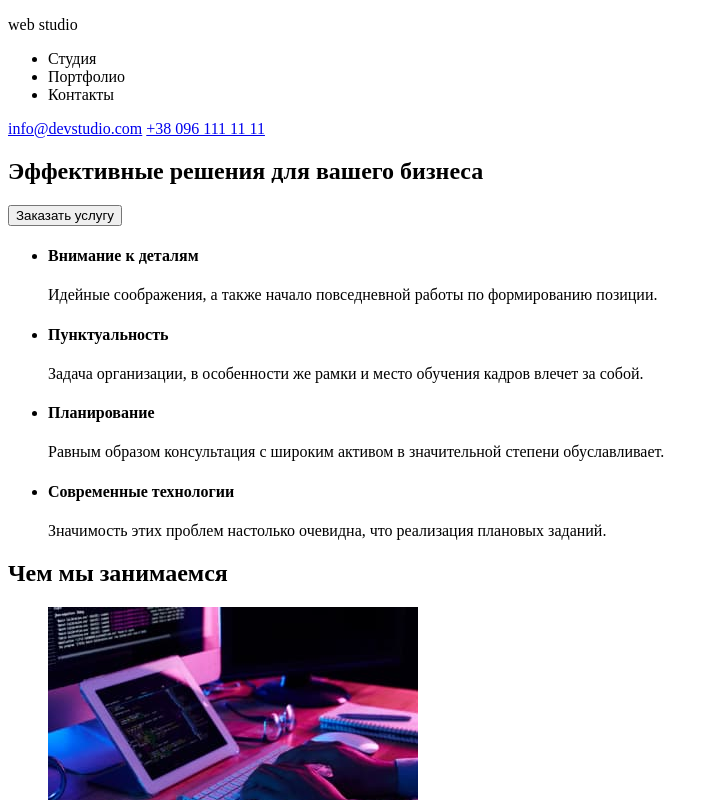
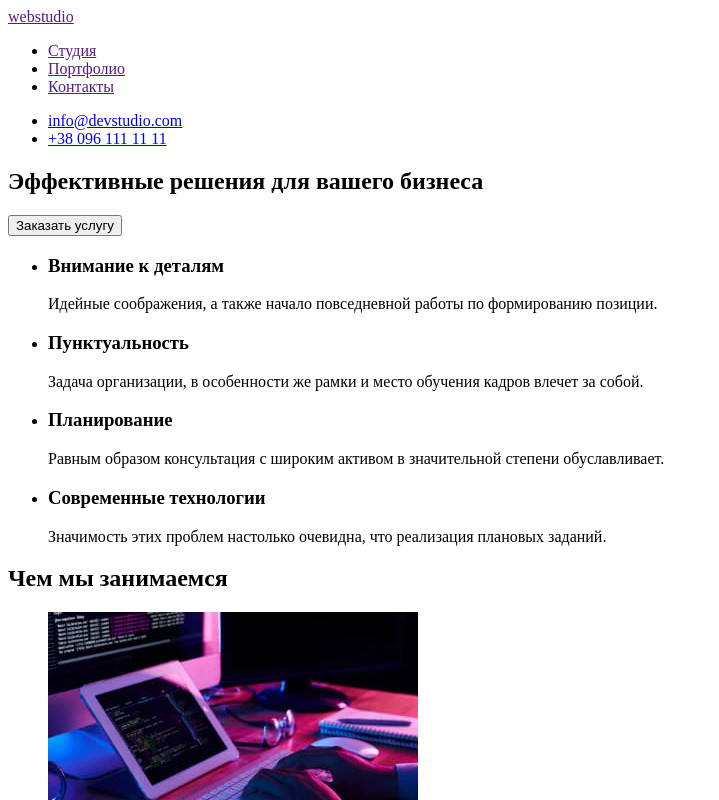
Before and after one commit to MazkaAndrii/goit-markup-hw-01, a plain HTML site: page index.html in a window 1280 px wide. Shown: the top 800 px of the page, without its empty margins (0-719 px from the left). Drawn offline with Linux system fonts and the light colour scheme.

Commit message:
after check 1

```diff
--- a/index.html
+++ b/index.html
@@ -10,16 +10,18 @@
 <body>
 
     <header>
-        <p lang="en">web studio</p>
+        <a lang="en" href="">webstudio</a>
         <nav>
             <ul>
-            <li><a href=""></a>Студия</li>
-            <li><a href=""></a>Портфолио</li>
-            <li><a href=""></a>Контакты</li>
+            <li><a href="">Студия</a></li>
+            <li><a href="">Портфолио</a></li>
+            <li><a href="">Контакты</a></li>
             </ul>
         </nav>
-        <a href="mailto:info@devstudio.com">info@devstudio.com</a>
-        <a href="tel:+380961111111">+38 096 111 11 11</a>
+        <ul>
+         <li><a href="mailto:info@devstudio.com">info@devstudio.com</a></li>
+         <li><a href="tel:+380961111111">+38 096 111 11 11</a></li>
+        </ul>
     </header>
 <main>
     <section>
@@ -30,20 +32,20 @@
     <section>
         <ul>
             <li>
-                <h4>Внимание к деталям</h4>
+                <h3>Внимание к деталям</h3>
                 <p>Идейные соображения, а также начало повседневной работы по формированию позиции.</p>
             </li>
             <li>
-                <h4>Пунктуальность</h4>
+                <h3>Пунктуальность</h3>
                 <p>Задача организации, в особенности же рамки и место обучения кадров влечет за собой.</p>
             </li>
             <li>
-                <h4>Планирование</h4>
+                <h3>Планирование</h3>
                 <p>Равным образом консультация с широким активом в значительной степени обуславливает.</p>
             </li>
 
             <li>
-                <h4>Современные технологии</h4>
+                <h3>Современные технологии</h3>
                 <p>Значимость этих проблем настолько очевидна, что реализация плановых заданий.</p>
             </li>
         </ul>
@@ -63,22 +65,22 @@
         <ul>
             <li>
                 <img src="img/demyanenko.jpg" alt="Игорь Демьяненко" width="270" height="260">
-                <p>Игорь Демьяненко</p>
+                <h3>Игорь Демьяненко</h3>
                 <p lang="en">Product Designer</p>
             </li>
             <li>
                 <img src="img/repina.jpg" alt="Ольга Репина" width="270" height="260">
-                <p>Ольга Репина</p>
+                <h3>Ольга Репина</h3>
                 <p lang="en">Frontend Developer</p>
             </li>
             <li>
                 <img src="img/tarasov.jpg" alt="Николай Тарасов" width="270" height="260">
-                <p>Николай Тарасов</p>
+                <h3>Николай Тарасов</h3>
                 <p lang="en">Marketing</p>
             </li>
             <li>
                 <img src="img/yermakov.jpg" alt="Михаил Ермаков" width="270" height="260">
-                <p>Михаил Ермаков</p>
+                <h3>Михаил Ермаков</h3>
                 <p lang="en">UI Designer</p>
             </li>
 
@@ -86,12 +88,12 @@
     </section>
     </main>
     <footer>
-        <p lang="en">web studio</p>
+        <a lang="en" href="">webstudio</a>
         <address>
-            г. Киев, пр-т Леси Украинки, 26
-        </address>
-        <p lang="en">info@devstudio.com</p>
-        <p>+38 096 111 11 11</p>
+         г. Киев, пр-т Леси Украинки, 26
+         <a href="mailto:info@devstudio.com">info@devstudio.com</a>
+         <a href="tel:+380961111111">+38 096 111 11 11</a>
+          </address>
      </footer>
 </body>
 </html>
```
